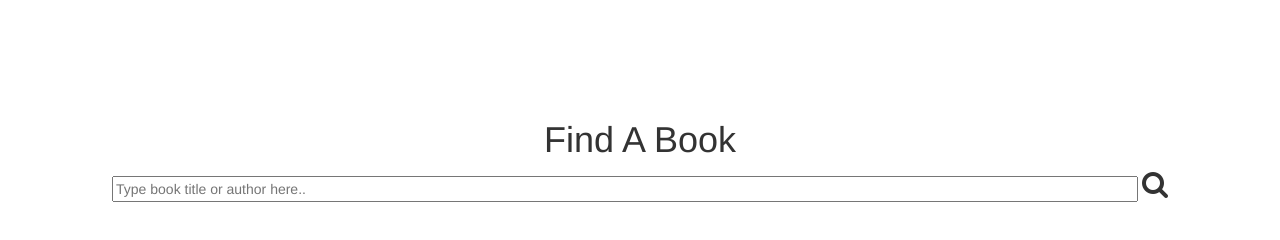
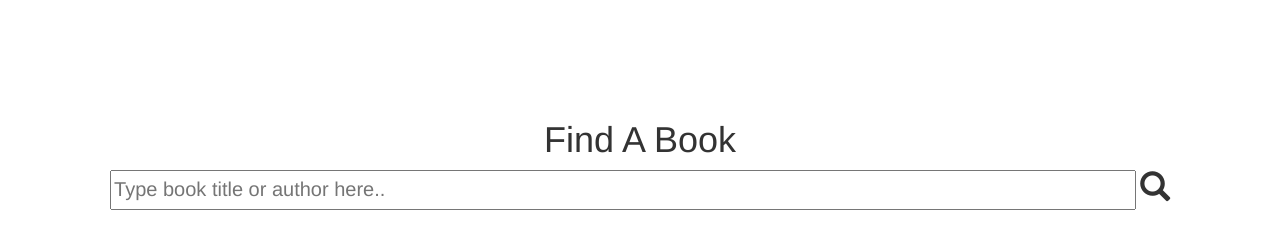
Before and after one commit to danubevictoria/book-finder, a plain HTML site: page index.html in a window 1280 px wide. Drawn offline with nearby package versions, Linux system fonts and the light colour scheme.

Commit message:
added javascript

```diff
--- a/css/main.css
+++ b/css/main.css
@@ -1,7 +1,19 @@
 #input {
+	height: 40px;
 	width: 90%;
+	font-size: 20px;
 }
 
 #book-finder {
 	margin-top: 100px;
 }
+
+#search {
+	font-size: 30px;
+	vertical-align: top;
+}
+
+#search:hover {
+	cursor: pointer;
+	font-size: 35px;
+}
--- a/index.html
+++ b/index.html
@@ -21,7 +21,7 @@
 	<div id="book-finder" class="container text-center align-middle">
 		<h1>Find A Book</h1>
 		<input id="input" type="text" name="book-finder" placeholder="Type book title or author here..">
-		<i class="fa fa-search fa-2x" aria-hidden="true"></i>
+		<span id="search" class="glyphicon glyphicon-search" onClick="search()"></span>
 	</div>
 
 	<!-- SCRIPTS -->
--- a/js/main.js
+++ b/js/main.js
@@ -1 +1,15 @@
-// Using Google Books API, display the author's name, the published date, an image of the book, and a link to learn more about the book.
+// Using Google Books API, display the author's name, the published date, an image of the book, and a link to learn more about the book when the user inputs a book title or author's name and clicks the search button.
+
+function search() {
+	// Store the results of the user's input
+	var user_input = document.getElementById('input').value;
+	// console.log(user_input);
+
+	// Break the user's input up by word and store in an array
+	var results = [];
+	if (user_input != null) {
+		results = user_input.split(" ");
+	}
+
+	console.log(results);
+}
```
